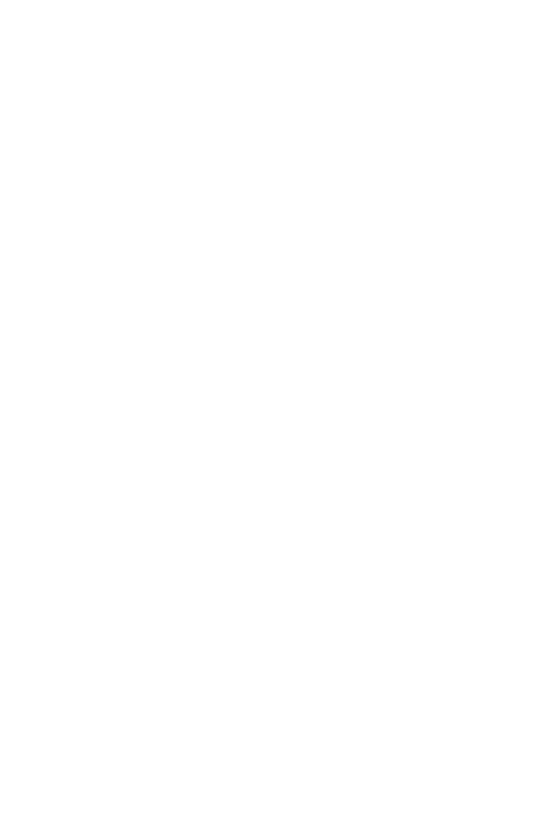
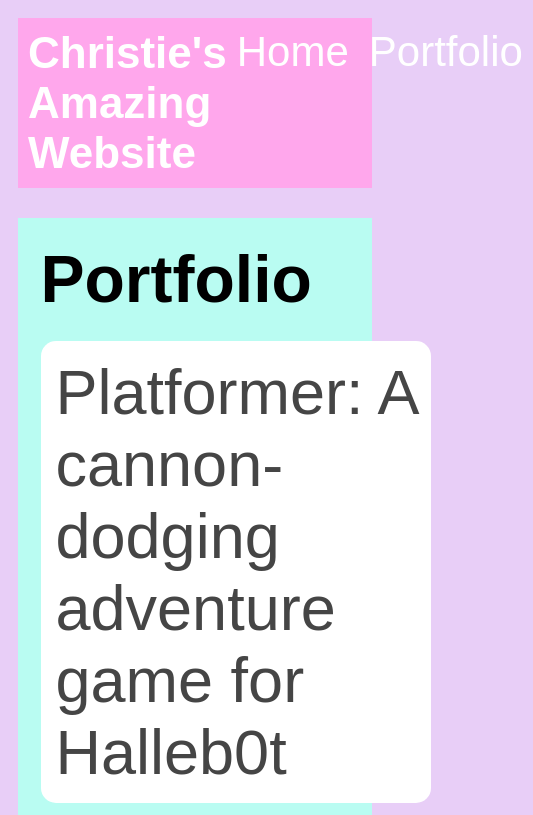
Before and after one commit to cpatterson7/cpatterson7.github.io, a plain HTML site: page portfolio.html in a window 390 px wide. Shown: the top 815 px of the page, 533 px wide, since content can reach past the window. Drawn offline with Linux system fonts and the light colour scheme.

Commit message:
add portfolio page to website

```diff
--- a/portfolio.html
+++ b/portfolio.html
@@ -0,0 +1,41 @@
+<!DOCTYPE html>
+<html>
+  <head>
+    <title>Christie's Fun Zone</title>
+    <link rel="stylesheet" href="style.css" />
+  </head>
+
+  <body>
+    <!-- All content goes here -->
+    <div id="all-contents">
+      <nav>
+     <h1>Christie's Amazing Website</h1>
+     <ul id="nav-ul">
+      <li class="nav-li">
+        <a href="index.html">Home</a>
+      </li>
+      <li class="nav-li">
+        <a href="portfolio.html">Portfolio</a>
+      </li>
+     </ul>
+      </nav>
+
+      <main>
+        <div class="content">
+          <h1>Portfolio</h1>
+          <ul id="portfolio">
+            <li>
+              <a href="fsd-projects/platformer/">Platformer: A cannon-dodging adventure game for Halleb0t</a>
+            </li>
+            <li>
+              <a href="fsd-projects/bouncing-box/">Bouncing Box: A fun introduction to web game development</a>
+            </li>
+            <li>
+              <a href="fsd-projects/circularity/">Circularity: A poetic motion experiment with circles</a>
+            </li>
+          </ul>
+        </div>
+      </main>
+    </div>
+  </body>
+</html>
--- a/style.css
+++ b/style.css
@@ -75,3 +75,77 @@ main {
 h2, h3 {
     margin: 0px;
 }
+/* Portfolio styles */
+.content h1 {
+    color: black;
+  }
+
+  #portfolio {
+    list-style-type: none;
+    padding-left: 0;
+  }
+
+  #portfolio li {
+    background: #fff;
+    padding: 10px;
+    border-radius: 10px;
+    margin-bottom: 10px;
+  }
+
+  #portfolio li:hover {
+    background: #eee;
+  }
+
+  #portfolio a {
+    text-decoration: none;
+    color: #454545;
+  }
+  /* responsive web design */
+@media screen and (min-width: 120px) and (max-width: 1080px) {
+    main {
+      height: 100ch;
+      zoom: 1.5;
+      display: grid;
+    }
+
+    h1 {
+      font-size: 44px;
+    }
+
+    h2 {
+      font-size: 42px;
+    }
+
+    h3 {
+      font-size: 36px;
+    }
+
+    #all-contents {
+      height: 100ch;
+      margin: none;
+    }
+
+    a {
+      font-size: 42px;
+    }
+
+    .sidebar {
+      margin-right: 0px;
+      justify-content: center;
+      align-items: center;
+    }
+
+    .sidebar-img {
+      width: 100%;
+    }
+
+    p,
+    li {
+      font-size: 24px;
+    }
+
+    .content {
+      align-content: center;
+      justify-content: center;
+    }
+  }
```
